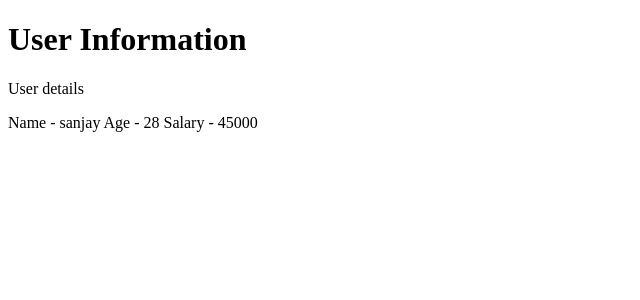
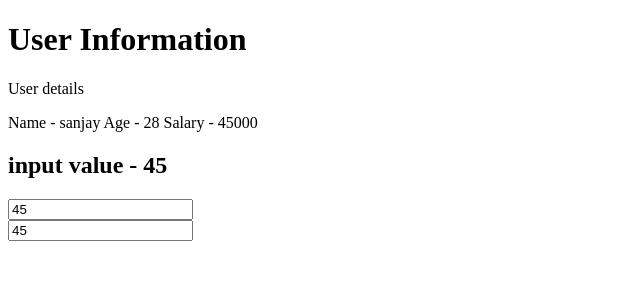
Before and after one commit to archi1112/angular, an Angular app: page / in a window 1280 px wide. Shown: the top 300 px of the page, without its empty margins (0-640 px from the left). Built offline with nearby package versions, Linux system fonts and the light colour scheme.

Commit message:
events and 2-way data binding

```diff
--- a/src/app/user-profile/user-profile.component.html
+++ b/src/app/user-profile/user-profile.component.html
@@ -3,7 +3,25 @@
 
 <div>User details
   <p>
+
+    <!--        topic 1 : interpolation  -->
     <!-- interpolation -->
     Name - {{name}} Age - {{age}} Salary - {{salary}}
   </p>
+
+  <!--          topic 2 - property binding and events is angular  -->
+  <!-- events in angular -->
+  <!-- [value] is used as we want to inject typescript code and value is a property -->
+  <h2>input value - {{defaultInputVal}}</h2>
+  <input type="text" [value]="defaultInputVal" (input)="onChange($event)">
+<br>
+
+  <!-- topic 3 : when the input value change the value in h2 tag should also change -->
+  <!--  2 way data binding  -> template to html file and html file to back to template  -->
+  <!-- <h2>input value - {{defaultInputVal}}</h2>
+  <input type="text" [value]="defaultInputVal" (input)="onChange($event)">
+ -->
+
+  <!--  easier approach for 2 way data binding  -->
+  <input type="text" [(ngModel)]="defaultInputVal">
 </div>
--- a/src/app/user-profile/user-profile.component.ts
+++ b/src/app/user-profile/user-profile.component.ts
@@ -1,9 +1,10 @@
 import { Component } from '@angular/core';
+import { FormsModule } from '@angular/forms';
 
 @Component({
   selector: 'app-user-profile',
   standalone: true,
-  imports: [],
+  imports: [FormsModule],
   templateUrl: './user-profile.component.html',
   styleUrl: './user-profile.component.css'
 })
@@ -11,5 +12,13 @@ export class UserProfileComponent {
   name = "sanjay";
   age=28
   salary=45000
+defaultInputVal:any="45"
+
+// function for event on input attribute
+  onChange(e : Event){
+    const value=(e.target as HTMLInputElement).value
+    //    topic-3  updating value back from input attribute
+    this.defaultInputVal=value
+  }
 
 }
```
